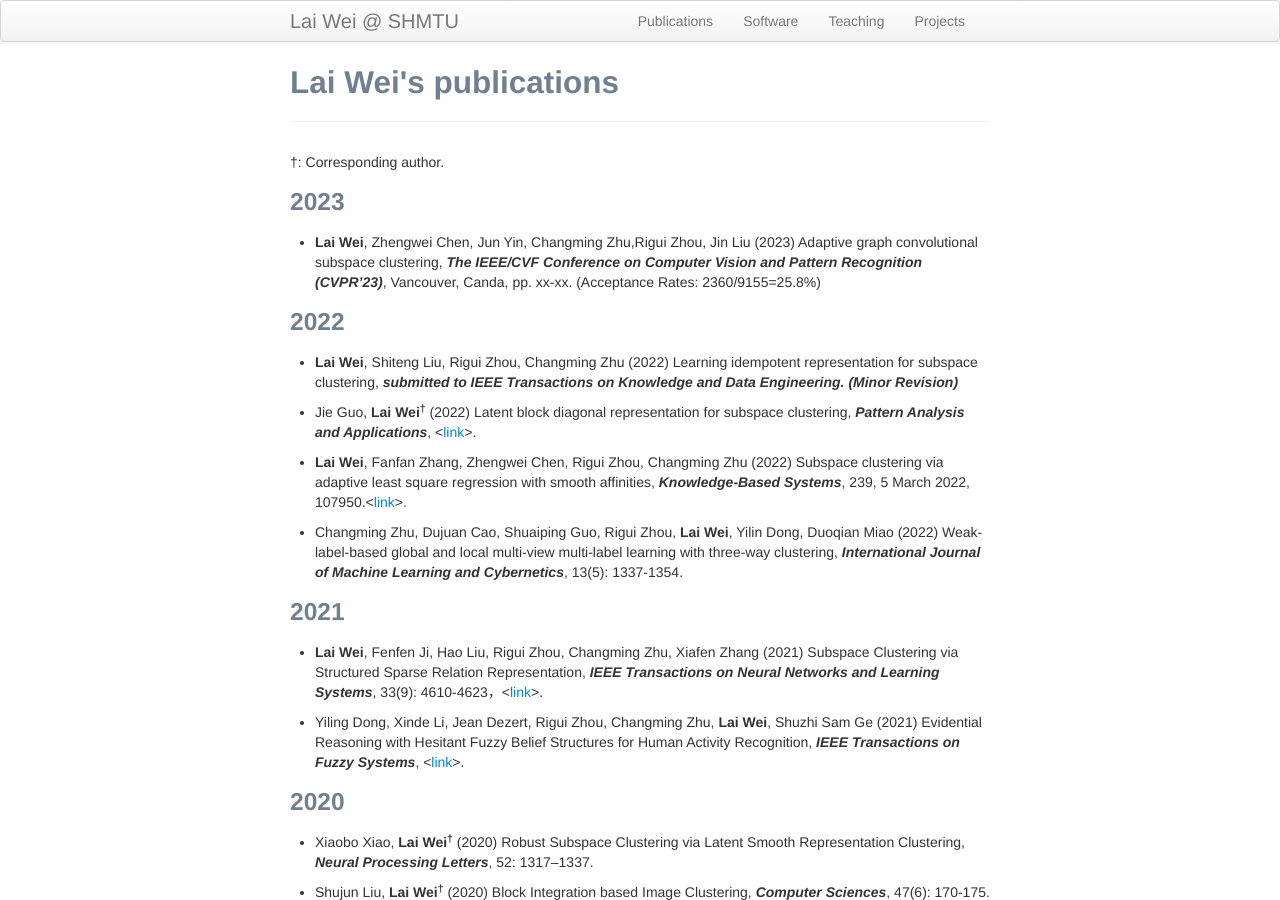
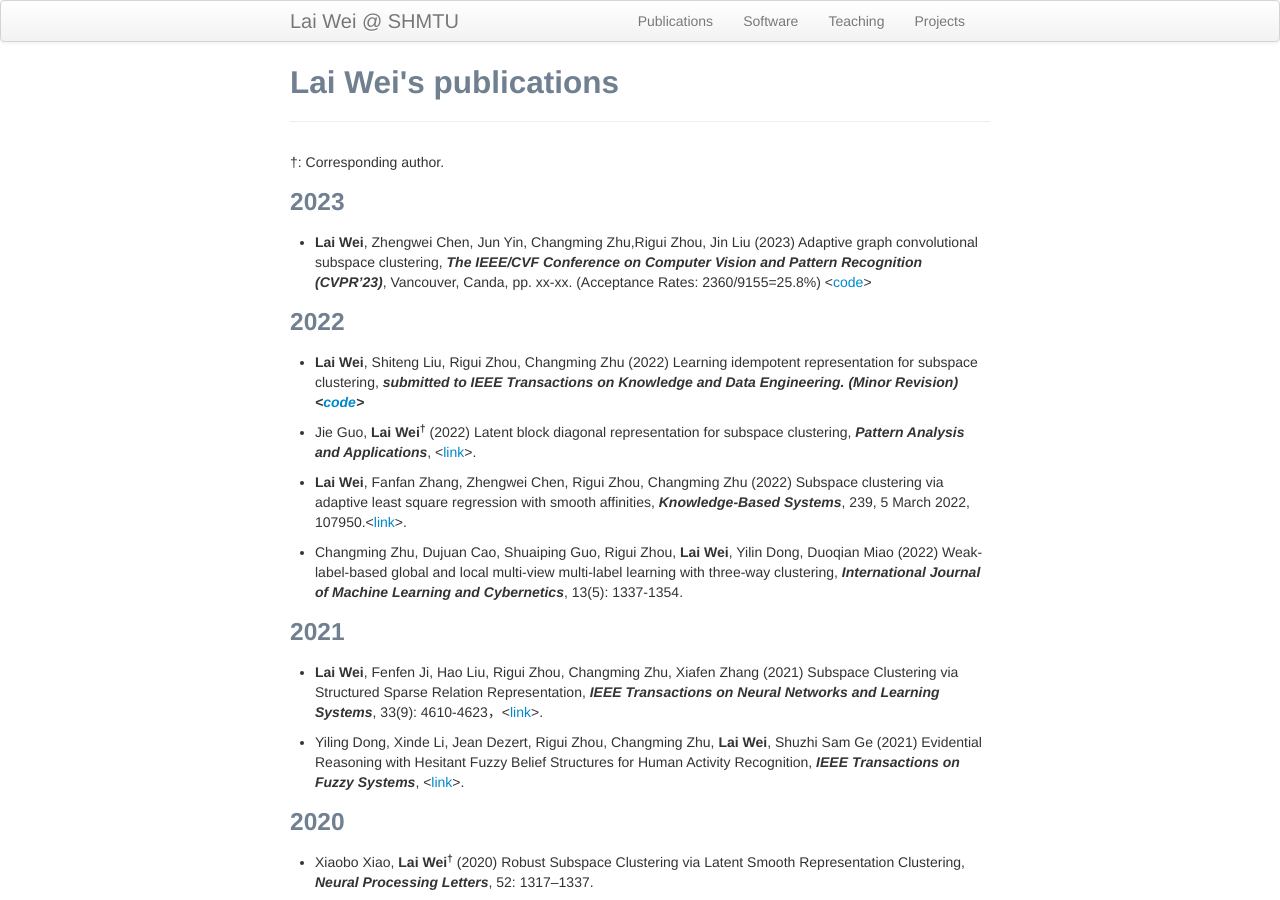
Before and after one commit to weilyshmtu/weilyshmtu.github.io, a Jekyll site: the page built from pages/pubs.md, in a window 1280 px wide and 900 px high. Built offline with Jekyll 4.4.1, drawn with Linux system fonts in a browser that asks for light colours.

Commit message:
Update pubs.md

```diff
--- a/pages/pubs.md
+++ b/pages/pubs.md
@@ -7,11 +7,11 @@ title: Lai Wei's publications
 &dagger;: Corresponding author.
 
 ### 2023
-<ul> <li> <b>Lai Wei</b>, Zhengwei Chen, Jun Yin, Changming Zhu,Rigui Zhou, Jin Liu (2023) Adaptive graph convolutional subspace clustering, <i><b>The IEEE/CVF Conference on Computer Vision and Pattern Recognition (CVPR’23)</b></i>, Vancouver, Canda, pp. xx-xx. (Acceptance Rates: 2360/9155=25.8%) </li></ul>
+<ul> <li> <b>Lai Wei</b>, Zhengwei Chen, Jun Yin, Changming Zhu,Rigui Zhou, Jin Liu (2023) Adaptive graph convolutional subspace clustering, <i><b>The IEEE/CVF Conference on Computer Vision and Pattern Recognition (CVPR’23)</b></i>, Vancouver, Canda, pp. xx-xx. (Acceptance Rates: 2360/9155=25.8%)  <<a href="https://github.com/weilyshmtu/AGCSC">code</a>></li></ul>
 
 ### 2022
 
-<ul> <li> <b>Lai Wei</b>, Shiteng Liu, Rigui Zhou, Changming Zhu (2022) Learning idempotent representation for subspace clustering, <i><b>submitted to IEEE Transactions on Knowledge and Data Engineering. (Minor Revision)</b></i> </li></ul>
+<ul> <li> <b>Lai Wei</b>, Shiteng Liu, Rigui Zhou, Changming Zhu (2022) Learning idempotent representation for subspace clustering, <i><b>submitted to IEEE Transactions on Knowledge and Data Engineering. (Minor Revision) <<a href="https://github.com/weilyshmtu/Learning-idempotent-representation-for-subspace-segmentation">code</a>></b></i> </li></ul>
 
 <ul> <li> Jie Guo, <b>Lai Wei<sup>&dagger;</sup></b> (2022) Latent block diagonal representation for subspace clustering, <i><b>Pattern Analysis and Applications</b></i>, <<a href="https://doi.org/10.1007/s10044-022-01101-3">link</a>>.</li></ul>
 
```
